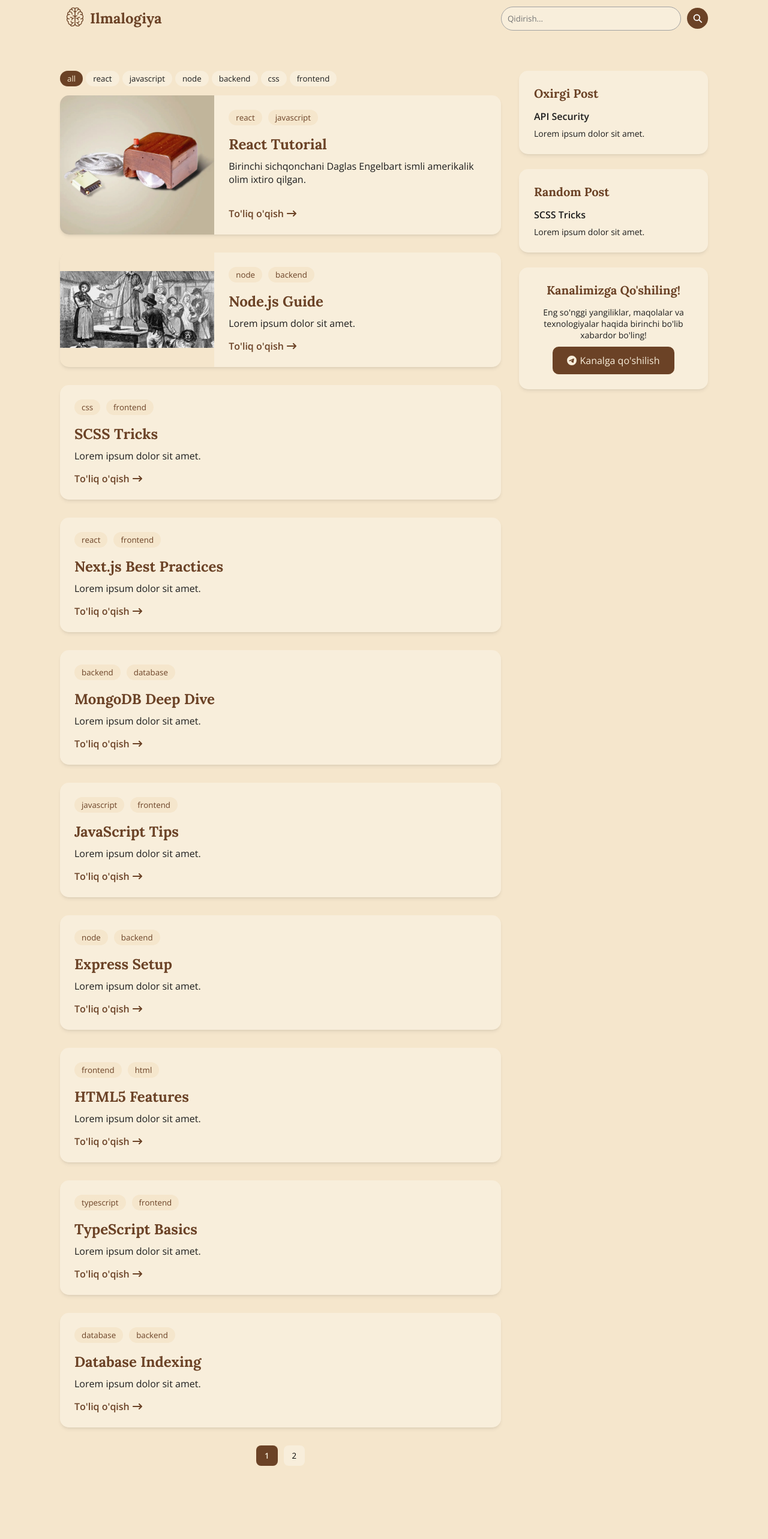
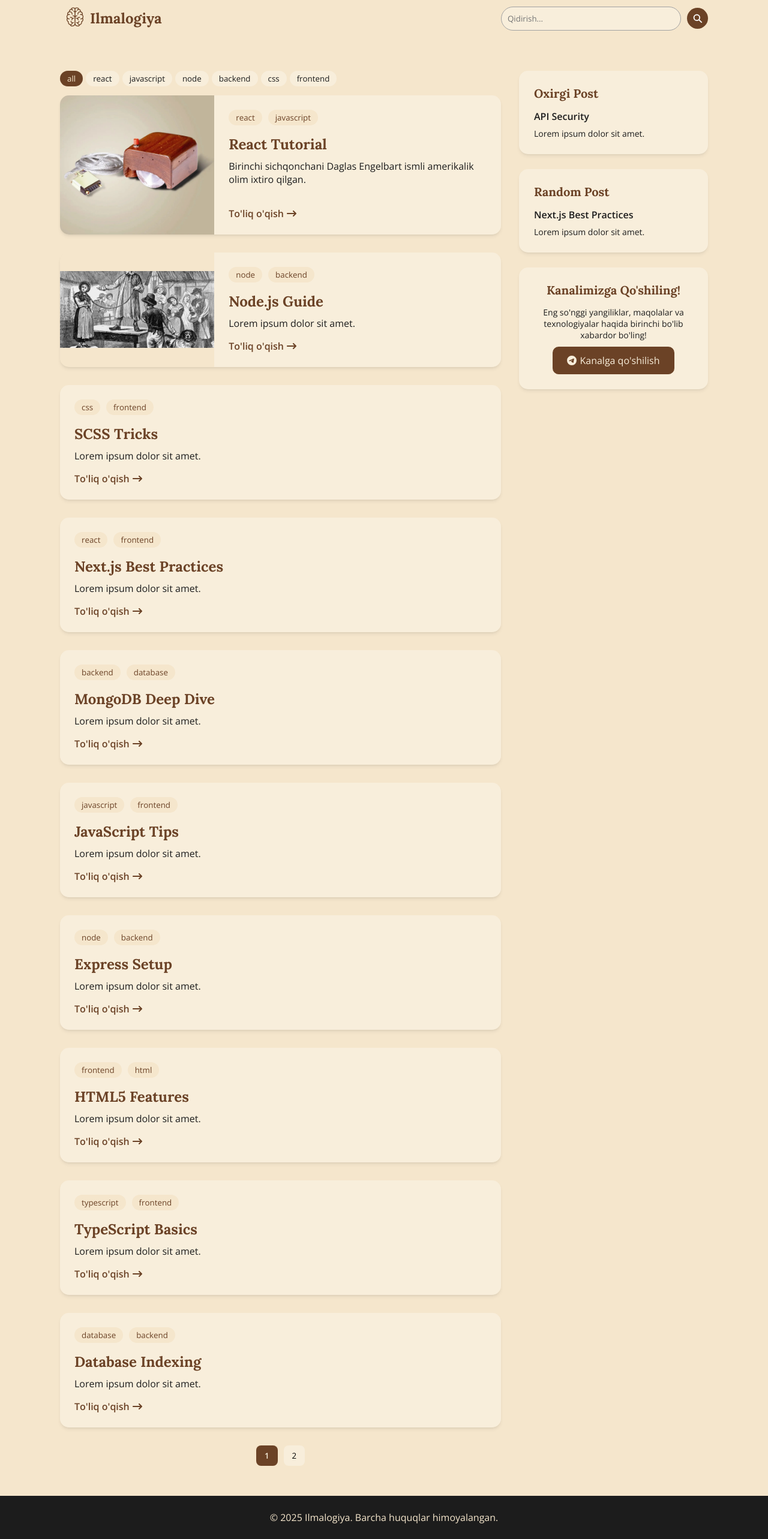
Before and after one commit to newNASA/ilmalogiya, a React (Create React App) app: page / in a window 1280 px wide. Shown: the part 7-2573 px from the top of the page at 60% size. Before the commit the page ends 2451 px from the top, so only its background shows below. Built offline with nearby package versions, Linux system fonts and the light colour scheme.

Commit message:
feat: implement footer component, enhance Navbar and MainSection with post filtering and display

```diff
--- a/src/components/app/App.js
+++ b/src/components/app/App.js
@@ -2,13 +2,36 @@ import { BrowserRouter as Router } from "react-router-dom";
 
 import Navbar from "../navbar/navbar";
 import MainSection from "../main-section/main_section";
+import Footer from "../footer/footer";
+import { useMemo } from "react";
+
+import image1 from "../../assets/post_imgs/i.png";
+import image2 from "../../assets/post_imgs/image.png";
+
 
 function App() {
+
+  const posts = useMemo(() => [
+    { id: 1, img: image1, title: "React Tutorial", description: "Birinchi sichqonchani Daglas Engelbart ismli amerikalik olim ixtiro qilgan.", tags: ["react", "javascript"] },
+    { id: 2, img: image2, title: "Node.js Guide", description: "Lorem ipsum dolor sit amet.", tags: ["node", "backend"] },
+    { id: 3, title: "SCSS Tricks", description: "Lorem ipsum dolor sit amet.", tags: ["css", "frontend"] },
+    { id: 4, title: "Next.js Best Practices", description: "Lorem ipsum dolor sit amet.", tags: ["react", "frontend"] },
+    { id: 5, title: "MongoDB Deep Dive", description: "Lorem ipsum dolor sit amet.", tags: ["backend", "database"] },
+    { id: 6, title: "JavaScript Tips", description: "Lorem ipsum dolor sit amet.", tags: ["javascript", "frontend"] },
+    { id: 7, title: "Express Setup", description: "Lorem ipsum dolor sit amet.", tags: ["node", "backend"] },
+    { id: 8, title: "HTML5 Features", description: "Lorem ipsum dolor sit amet.", tags: ["frontend", "html"] },
+    { id: 9, title: "TypeScript Basics", description: "Lorem ipsum dolor sit amet.", tags: ["typescript", "frontend"] },
+    { id: 10, title: "Database Indexing", description: "Lorem ipsum dolor sit amet.", tags: ["database", "backend"] },
+    { id: 11, title: "React Hooks Guide", description: "Lorem ipsum dolor sit amet.", tags: ["react", "javascript"] },
+    { id: 12, title: "API Security", description: "Lorem ipsum dolor sit amet.", tags: ["backend", "security"] },
+  ], []);
+
   return (
     <Router>
       <div className="App">
-        <Navbar />
-        <MainSection />
+        <Navbar posts={posts} />
+        <MainSection posts={posts} />
+        <Footer />
       </div>
     </Router>
   );
--- /dev/null
+++ b/src/components/footer/footer.jsx
@@ -0,0 +1,12 @@
+import "./footer.scss";
+
+const Footer = () => {
+    const year = new Date().getFullYear();
+    return (
+        <footer>
+            <p>© {year} Ilmalogiya. Barcha huquqlar himoyalangan.</p>
+        </footer>
+    );
+}
+
+export default Footer;
--- /dev/null
+++ b/src/components/footer/footer.scss
@@ -0,0 +1,9 @@
+footer{
+    display: flex;
+    justify-content: center;
+    background-color: var(--text);
+    padding: 25px 0;
+    p{
+        color: var(--background);
+    }
+}
--- a/src/components/main-section/main_section.jsx
+++ b/src/components/main-section/main_section.jsx
@@ -3,30 +3,13 @@ import { useState } from "react";
 import Tags from "../tags/tags";
 import Posts from "../posts/posts";
 import RightPosts from "../rightPosts/rightposts";
-import Pagination from "../pagination/pagination"; // ✅ import qildik
+import Pagination from "../pagination/pagination";
+import { useMemo } from "react";
 
-import image1 from "../../assets/post_imgs/i.png";
-import image2 from "../../assets/post_imgs/image.png";
-
-const MainSection = () => {
+const MainSection = ({ posts }) => {
   const [selectedTag, setSelectedTag] = useState("all");
   const [currentPage, setCurrentPage] = useState(1);
   const postsPerPage = 10;
-
-  const posts = [
-    { id: 1, img: image1, title: "React Tutorial", description: "Birinchi sichqonchani Daglas Engelbart ismli amerikalik olim ixtiro qilgan.", tags: ["react", "javascript"] },
-    { id: 2, img: image2, title: "Node.js Guide", description: "Lorem ipsum dolor sit amet.", tags: ["node", "backend"] },
-    { id: 3, title: "SCSS Tricks", description: "Lorem ipsum dolor sit amet.", tags: ["css", "frontend"] },
-    { id: 4, title: "Next.js Best Practices", description: "Lorem ipsum dolor sit amet.", tags: ["react", "frontend"] },
-    { id: 5, title: "MongoDB Deep Dive", description: "Lorem ipsum dolor sit amet.", tags: ["backend", "database"] },
-    { id: 6, title: "JavaScript Tips", description: "Lorem ipsum dolor sit amet.", tags: ["javascript", "frontend"] },
-    { id: 7, title: "Express Setup", description: "Lorem ipsum dolor sit amet.", tags: ["node", "backend"] },
-    { id: 8, title: "HTML5 Features", description: "Lorem ipsum dolor sit amet.", tags: ["frontend", "html"] },
-    { id: 9, title: "TypeScript Basics", description: "Lorem ipsum dolor sit amet.", tags: ["typescript", "frontend"] },
-    { id: 10, title: "Database Indexing", description: "Lorem ipsum dolor sit amet.", tags: ["database", "backend"] },
-    { id: 11, title: "React Hooks Guide", description: "Lorem ipsum dolor sit amet.", tags: ["react", "javascript"] },
-    { id: 12, title: "API Security", description: "Lorem ipsum dolor sit amet.", tags: ["backend", "security"] },
-  ];
 
   const filteredPosts =
     selectedTag === "all"
@@ -48,7 +31,10 @@ const MainSection = () => {
     setCurrentPage(1);
   };
 
-  const randomPost = posts[Math.floor(Math.random() * posts.length)];
+  const randomPost = useMemo(
+    () => posts[Math.floor(Math.random() * posts.length)],
+    [posts]
+  );
   const lastPost = posts[posts.length - 1];
 
   return (
--- a/src/components/main-section/main_section.scss
+++ b/src/components/main-section/main_section.scss
@@ -3,6 +3,7 @@
   padding: 0 100px;
   display: flex;
   gap: 30px;
+  margin-bottom: 50px;
 
   .left {
     width: 70%;
--- a/src/components/navbar/navbar.scss
+++ b/src/components/navbar/navbar.scss
@@ -55,5 +55,34 @@ nav {
                 background-color: inherit;
             }
         }
+
+        .search-results {
+            position: absolute;
+            top: 75px;
+            width: 300px;
+            background-color: var(--white);
+            border: 1px solid var(--grey);
+            border-radius: 10px;
+            max-height: 300px;
+            overflow-y: auto;
+            z-index: 100;
+            padding: 10px 15px;
+
+            li {
+                list-style: none;
+
+                p {
+                    display: block;
+                    color: var(--text);
+                    text-decoration: none;
+                    font-family: var(--open-sans);
+                    transition: .3s;
+
+                    &:hover {
+                        color: var(--accent);
+                    }
+                }
+            }
+        }
     }
 }
--- a/src/components/rightPosts/rightposts.scss
+++ b/src/components/rightPosts/rightposts.scss
@@ -25,7 +25,7 @@
         }
 
         h3 {
-            font-family: 'Open Sans', sans-serif;
+            font-family: var(--open-sans);
             color: var(--text);
             font-size: 1rem;
             font-weight: 600;
--- a/src/index.css
+++ b/src/index.css
@@ -2,7 +2,7 @@
   margin: 0;
   padding: 0;
   box-sizing: border-box;
-  font-family: 'Open Sans', sans-serif;
+  font-family: var(--open-sans);
 }
 
 body {
@@ -16,6 +16,9 @@ body {
   --hover: #c49b63;
   --white: #F8EEDB;
   --grey: rgb(162, 162, 162);
+
+  --open-sans: 'Open Sans', sans-serif;
+  --lora: 'Lora', serif;
 }
 
 h1,
@@ -24,7 +27,7 @@ h3,
 h4,
 h5,
 h6 {
-  font-family: 'Lora', serif;
+  font-family: var(--lora);
 }
 
 a {
```
Also changed, not shown: src/components/navbar/navbar.jsx (+37 -4 lines).
